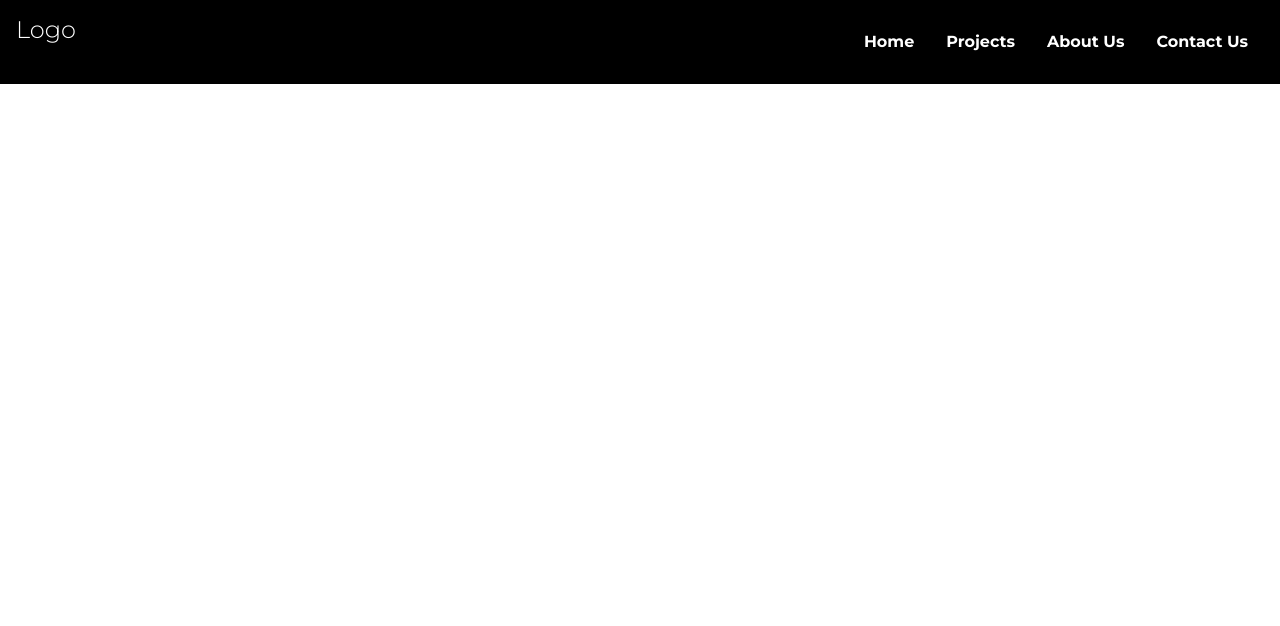
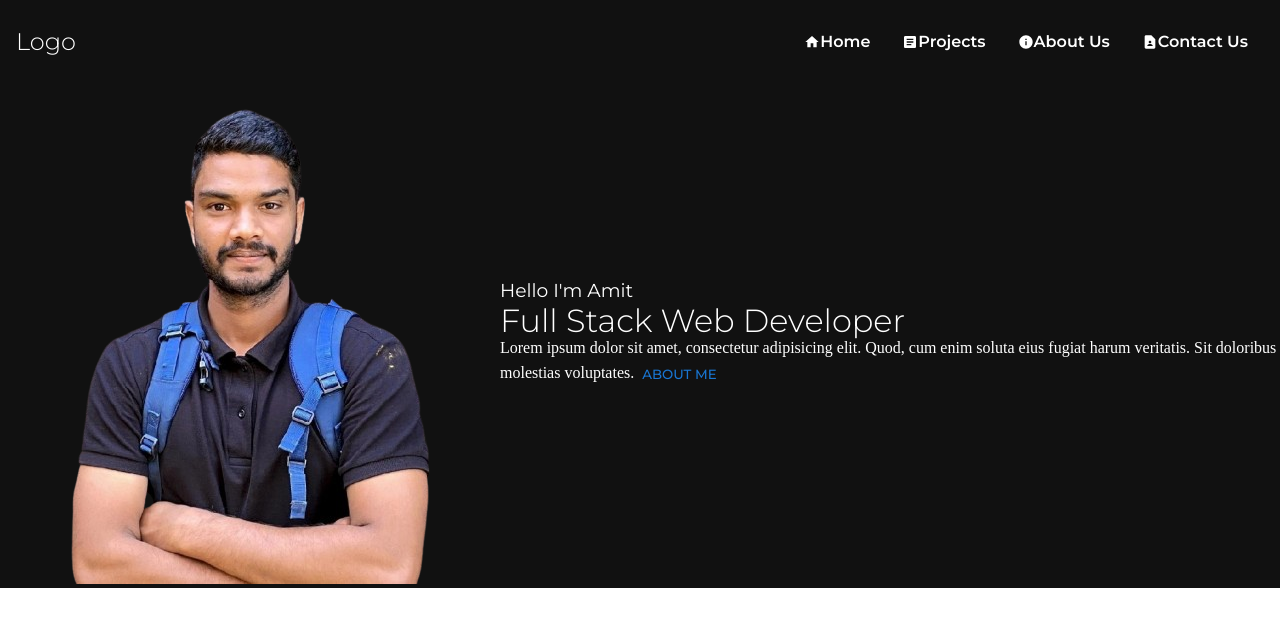
Before and after one commit to amitlandge/Portfolio-Frontend, a React (Vite) app: page / in a window 1280 px wide. Shown: the top 626 px of the page. Built offline with nearby package versions, Linux system fonts and the light colour scheme.

Commit message:
add hero section

```diff
--- a/src/App.jsx
+++ b/src/App.jsx
@@ -11,7 +11,7 @@ function App() {
       </nav>
       <main>
         <Routes>
-          <Route path="./home" element={<Home />} />
+          <Route path="/" element={<Home />} />
         </Routes>
       </main>
     </>
--- a/src/Components/Navbar.jsx
+++ b/src/Components/Navbar.jsx
@@ -1,6 +1,7 @@
 import { Box, MenuItem, MenuList, Typography } from "@mui/material";
 import { Link } from "react-router-dom";
 import { fontWeight } from "../Style/fontWeight.js";
+import { Article, ContactPage, Home, Info } from "@mui/icons-material";
 
 const Navbar = () => {
   return (
@@ -8,8 +9,9 @@ const Navbar = () => {
       sx={{
         display: "flex",
         justifyContent: "space-between",
+        alignItems: "center",
         padding: "1rem",
-        background: "black ",
+        background: "rgb(17,17,17) ",
         color: "white",
       }}
     >
@@ -23,15 +25,19 @@ const Navbar = () => {
         }}
       >
         <MenuItem>
+          <Home />
           <Link style={{ ...fontWeight }}>Home</Link>
         </MenuItem>
         <MenuItem>
+          <Article />
           <Link style={{ ...fontWeight }}>Projects</Link>
         </MenuItem>
         <MenuItem>
+          <Info />
           <Link style={{ ...fontWeight }}>About Us</Link>
         </MenuItem>
         <MenuItem>
+          <ContactPage />
           <Link style={{ ...fontWeight }}>Contact Us</Link>
         </MenuItem>
       </MenuList>
--- /dev/null
+++ b/src/Pages/Hero.jsx
@@ -0,0 +1,30 @@
+import { Box, Button, Typography } from "@mui/material";
+import userImage from "../assets/User.png";
+const Hero = () => {
+  return (
+    <Box
+      sx={{
+        background: "rgb(17,17,17)",
+        color: "white",
+        display: "flex",
+        alignItems: "center",
+      }}
+    >
+      <Box>
+        <img src={userImage} alt="avatar" />
+      </Box>
+      <Box>
+        <Typography variant="h3">Hello I'm Amit</Typography>
+        <Typography variant="h1">Full Stack Web Developer</Typography>
+        <Typography variant="body">
+          Lorem ipsum dolor sit amet, consectetur adipisicing elit. Quod, cum
+          enim soluta eius fugiat harum veritatis. Sit doloribus molestias
+          voluptates.
+        </Typography>
+        <Button>About Me</Button>
+      </Box>
+    </Box>
+  );
+};
+
+export default Hero;
--- a/src/Pages/Home.jsx
+++ b/src/Pages/Home.jsx
@@ -1,9 +1,10 @@
-import { Box, Typography } from "@mui/material";
+import { Box } from "@mui/material";
+import Hero from "./Hero";
 
 const Home = () => {
   return (
     <Box>
-      <Typography>Home Page</Typography>
+      <Hero />
     </Box>
   );
 };
--- a/src/Style/fontWeight.js
+++ b/src/Style/fontWeight.js
@@ -1,4 +1,4 @@
 export const fontWeight = {
-  fontWeight: "700",
+  fontWeight: "600",
   color: "white",
 };
```
Also changed, not shown: src/assets/User.png (added).
